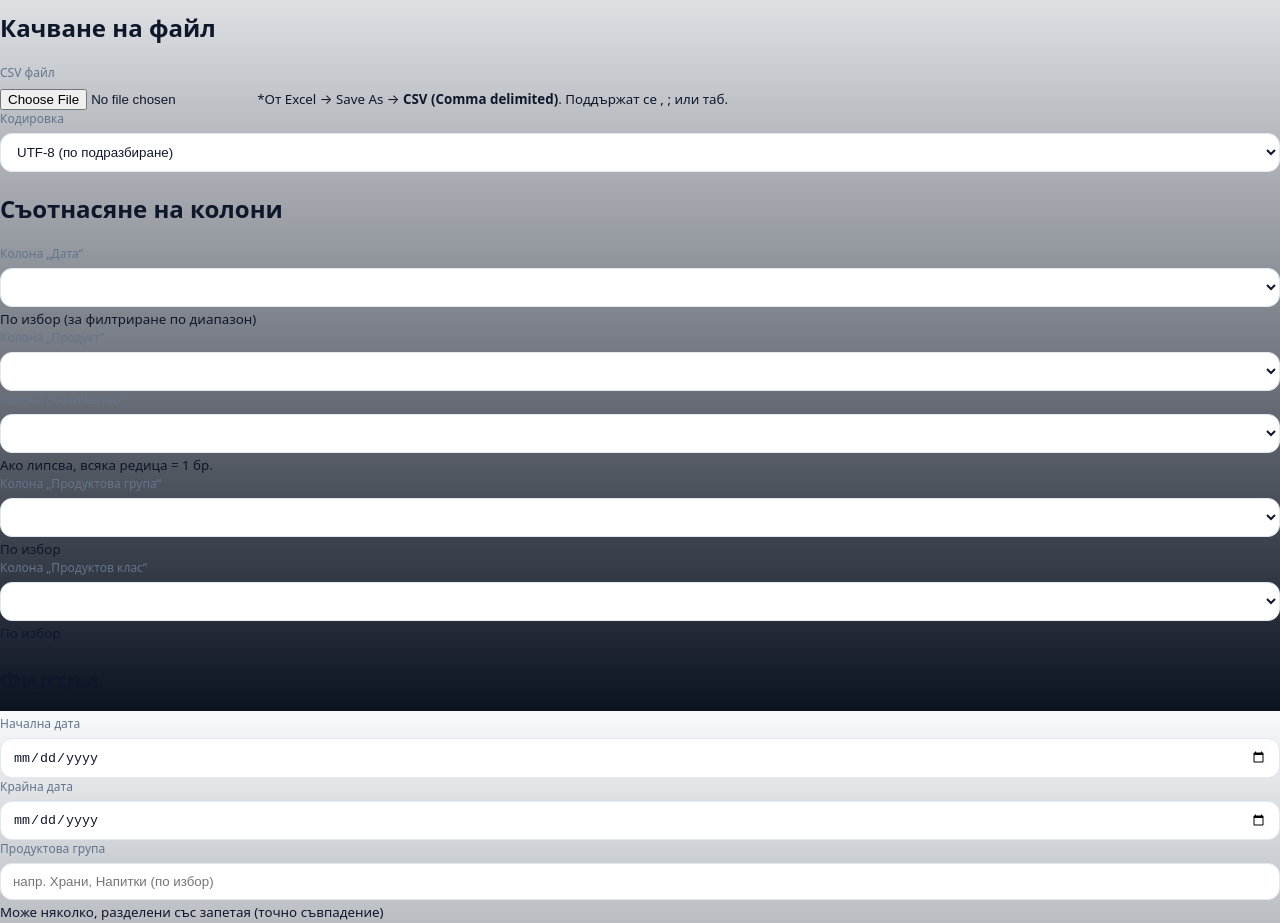
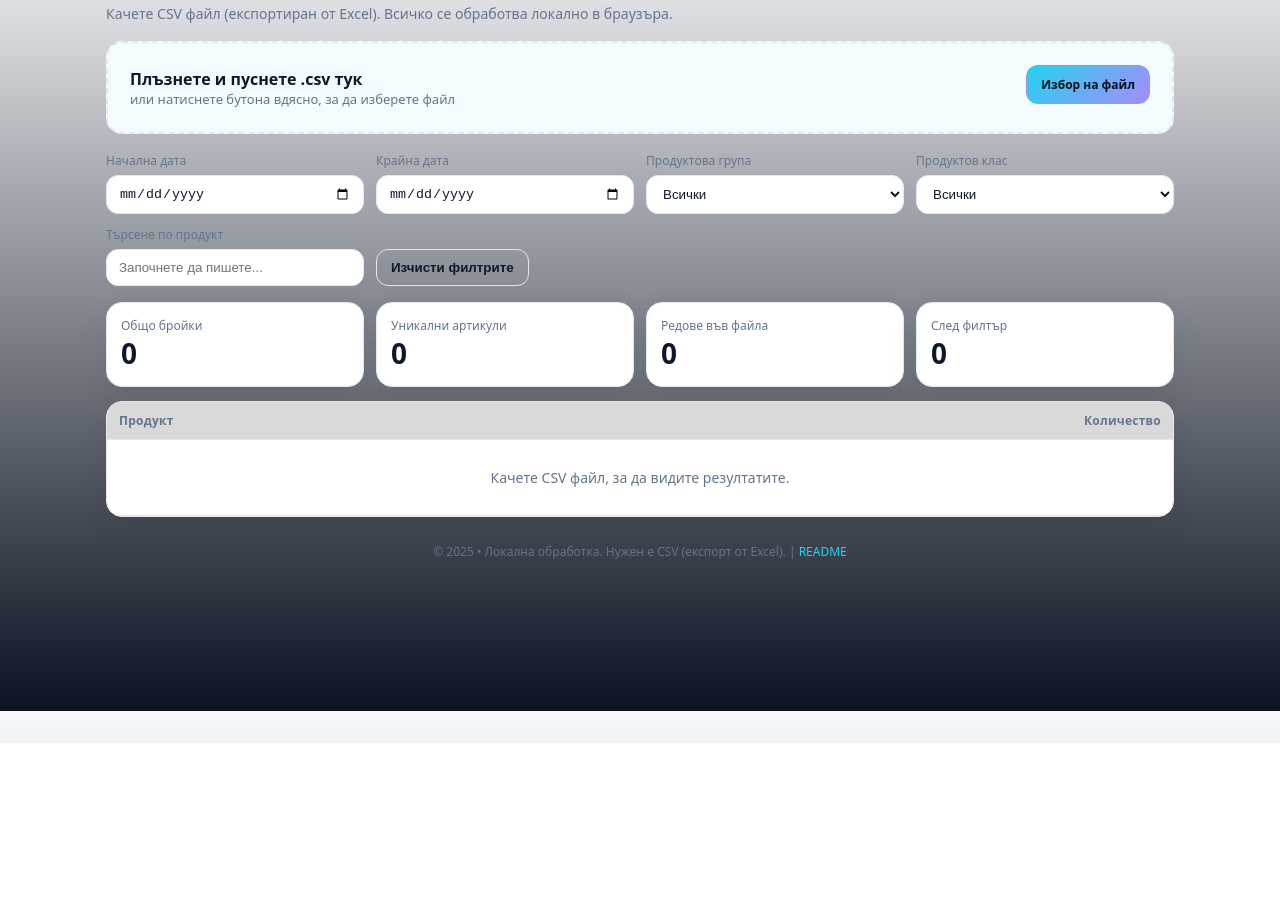
Before and after one commit to SATananov/Vibe-Code-2, a plain HTML site: page index.html in a window 1280 px wide. Shown: the part 89-1012 px from the top of the page. After the commit the page ends 832 px from the top, so only its background shows below. Drawn offline with Linux system fonts and the light colour scheme.

Commit message:
Update index.html

```diff
--- a/index.html
+++ b/index.html
@@ -1,140 +1,108 @@
-<!doctype html>
+<!DOCTYPE html>
 <html lang="bg">
 <head>
   <meta charset="utf-8" />
-  <meta name="viewport" content="width=device-width,initial-scale=1" />
-  <title>Продажби от Excel/CSV → Сумиране</title>
+  <meta name="viewport" content="width=device-width, initial-scale=1" />
+  <title>Брояч на продадени продукти (CSV от Excel)</title>
   <link rel="stylesheet" href="styles.css" />
 </head>
 <body>
-<header class="container">
-  <h1>Калкулатор на продадени продукти</h1>
-  <p class="subtitle">
-    Качи CSV файл (експортиран от Excel). Избери кои колони какво означават, приложи филтри и виж резултата.
-  </p>
-</header>
+  <div class="app">
+    <header>
+      <h1>Продажби от Excel → общо продадени бройки</h1>
+      <p class="subtitle">
+        Качете CSV файл (експортиран от Excel). Всичко се обработва локално в браузъра.
+      </p>
+    </header>
 
-<main class="container">
-  <section class="card" aria-labelledby="upload-title">
-    <h2 id="upload-title">Качване на файл</h2>
-    <div class="grid">
+    <!-- Dropzone -->
+    <div id="alert" class="alert hidden" role="alert" aria-live="polite"></div>
+    <div id="dropzone" class="dropzone" tabindex="0" role="button" aria-label="Пуснете CSV файл тук или изберете от бутон">
       <div>
-        <label for="file">CSV файл</label>
-        <input id="file" type="file" accept=".csv,text/csv" />
-        <small class="muted">
-          *От Excel → Save As → <strong>CSV (Comma delimited)</strong>. Поддържат се , ; или таб.
-        </small>
+        <strong>Плъзнете и пуснете .csv тук</strong>
+        <div class="hint">или натиснете бутона вдясно, за да изберете файл</div>
       </div>
 
-      <div>
-        <label for="encoding">Кодировка</label>
-        <select id="encoding" aria-label="Encoding">
-          <option value="utf-8" selected>UTF-8 (по подразбиране)</option>
-          <option value="windows-1251">Windows-1251</option>
+      <label class="btn primary" for="fileInput">
+        Избор на файл
+        <input id="fileInput" class="visually-hidden" type="file" accept=".csv" />
+      </label>
+    </div>
+
+    <!-- Filters -->
+    <section class="controls" aria-label="Филтри">
+      <div class="control sm-3">
+        <label for="dateStart">Начална дата</label>
+        <input type="date" id="dateStart" />
+      </div>
+      <div class="control sm-3">
+        <label for="dateEnd">Крайна дата</label>
+        <input type="date" id="dateEnd" />
+      </div>
+      <div class="control sm-3">
+        <label for="groupSelect">Продуктова група</label>
+        <select id="groupSelect" aria-label="Изберете продуктова група">
+          <option value="">Всички</option>
         </select>
+      </div>
+      <div class="control sm-3">
+        <label for="classSelect">Продуктов клас</label>
+        <select id="classSelect" aria-label="Изберете продуктов клас">
+          <option value="">Всички</option>
+        </select>
+      </div>
+      <div class="control sm-3">
+        <label for="searchInput">Търсене по продукт</label>
+        <input type="text" id="searchInput" placeholder="Започнете да пишете..." />
+      </div>
+      <div class="control sm-3" style="display:flex;align-items:flex-end">
+        <button id="clearFiltersBtn" class="btn ghost" type="button">Изчисти филтрите</button>
+      </div>
+    </section>
+
+    <!-- Stats -->
+    <section class="stats" aria-label="Статистика">
+      <div class="stat fade-in">
+        <div class="label">Общо бройки</div>
+        <div id="totalQty" class="value">0</div>
+      </div>
+      <div class="stat fade-in">
+        <div class="label">Уникални артикули</div>
+        <div id="uniqueCount" class="value">0</div>
+      </div>
+      <div class="stat fade-in">
+        <div class="label">Редове във файла</div>
+        <div id="rowsAll" class="value">0</div>
+      </div>
+      <div class="stat fade-in">
+        <div class="label">След филтър</div>
+        <div id="rowsFiltered" class="value">0</div>
+      </div>
+    </section>
+
+    <!-- Results table -->
+    <div class="table-wrap">
+      <div class="table-scroller">
+        <table id="resultsTable" aria-label="Разбивка по продукт">
+          <thead>
+            <tr>
+              <th scope="col">Продукт</th>
+              <th scope="col" class="text-right">Количество</th>
+            </tr>
+          </thead>
+          <tbody id="tableBody">
+            <tr><td colspan="2" class="empty">Качете CSV файл, за да видите резултатите.</td></tr>
+          </tbody>
+        </table>
       </div>
     </div>
 
-    <div id="fileInfo" class="info"></div>
-    <div id="sample" class="sample" role="table" aria-label="Преглед на данните (първите редове)"></div>
-  </section>
+    <footer>
+      © 2025 • Локална обработка. Нужен е CSV (експорт от Excel). |
+      <a href="README.md" target="_blank" rel="noopener">README</a>
+    </footer>
+  </div>
 
-  <section class="card" aria-labelledby="mapping-title">
-    <h2 id="mapping-title">Съотнасяне на колони</h2>
-    <div class="grid columns-5">
-      <div>
-        <label for="col-date">Колона „Дата“</label>
-        <select id="col-date"></select>
-        <small class="muted">По избор (за филтриране по диапазон)</small>
-      </div>
-      <div>
-        <label for="col-product">Колона „Продукт“</label>
-        <select id="col-product"></select>
-      </div>
-      <div>
-        <label for="col-qty">Колона „Количество“</label>
-        <select id="col-qty"></select>
-        <small class="muted">Ако липсва, всяка редица = 1 бр.</small>
-      </div>
-      <div>
-        <label for="col-group">Колона „Продуктова група“</label>
-        <select id="col-group"></select>
-        <small class="muted">По избор</small>
-      </div>
-      <div>
-        <label for="col-class">Колона „Продуктов клас“</label>
-        <select id="col-class"></select>
-        <small class="muted">По избор</small>
-      </div>
-    </div>
-  </section>
-
-  <section class="card" aria-labelledby="filters-title">
-    <h2 id="filters-title">Филтри</h2>
-    <div class="grid columns-4">
-      <div>
-        <label for="start">Начална дата</label>
-        <input id="start" type="date" />
-      </div>
-      <div>
-        <label for="end">Крайна дата</label>
-        <input id="end" type="date" />
-      </div>
-      <div>
-        <label for="groupFilter">Продуктова група</label>
-        <input id="groupFilter" type="text" placeholder="напр. Храни, Напитки (по избор)" />
-        <small class="muted">Може няколко, разделени със запетая (точно съвпадение)</small>
-      </div>
-      <div>
-        <label for="classFilter">Продуктов клас</label>
-        <input id="classFilter" type="text" placeholder="по избор" />
-      </div>
-    </div>
-
-    <div class="actions">
-      <button id="btn-calc" class="primary">Пресметни</button>
-      <button id="btn-reset" class="ghost">Нулирай</button>
-      <span id="status" class="status" role="status" aria-live="polite"></span>
-    </div>
-  </section>
-
-  <section class="card" aria-labelledby="results-title">
-    <h2 id="results-title">Резултати</h2>
-    <div id="summary" class="summary-cards"></div>
-    <div class="grid">
-      <div>
-        <h3>Разбивка по продукт</h3>
-        <div id="byProduct" class="table-wrap"></div>
-      </div>
-      <div>
-        <h3>Разбивка по продуктова група</h3>
-        <div id="byGroup" class="table-wrap"></div>
-      </div>
-      <div>
-        <h3>Разбивка по продуктов клас</h3>
-        <div id="byClass" class="table-wrap"></div>
-      </div>
-    </div>
-  </section>
-
-  <section class="card" aria-labelledby="help-title">
-    <h2 id="help-title">Как да използвам</h2>
-    <ol>
-      <li>В Excel: <em>File → Save As → CSV (Comma delimited)</em>. Ако имаш ; или таб – също работи.</li>
-      <li>Качи файла и изчакай да се визуализират първите редове.</li>
-      <li>Избери коя колона е <strong>Дата</strong>, <strong>Продукт</strong>, <strong>Количество</strong> и по желание Група/Клас.</li>
-      <li>Задай филтри (начална/крайна дата, група/клас) и натисни <strong>Пресметни</strong>.</li>
-    </ol>
-    <p class="muted">
-      Поддържани формати за дати: <code>YYYY-MM-DD</code>, <code>DD.MM.YYYY</code>, <code>DD/MM/YYYY</code>. Количествата могат да са цели или десетични – запетаята се преобразува автоматично.
-    </p>
-  </section>
-</main>
-
-<footer class="container footer">
-  <small>© 2025 Продажби Калкулатор • Изработено с ♥</small>
-</footer>
-
-<script src="app.js"></script>
+  <script src="app.js" defer></script>
 </body>
 </html>
```
